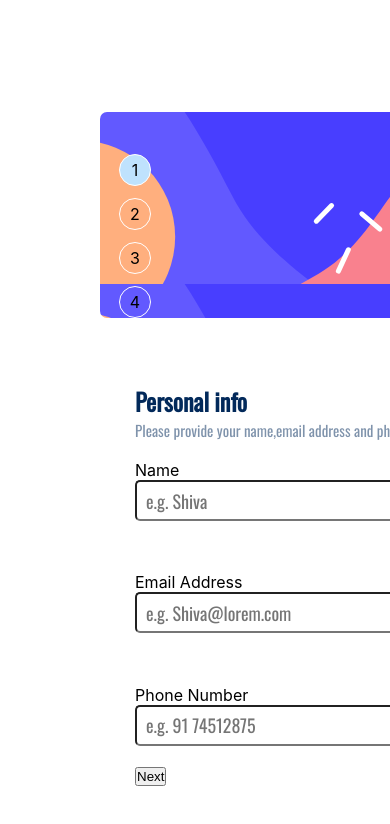
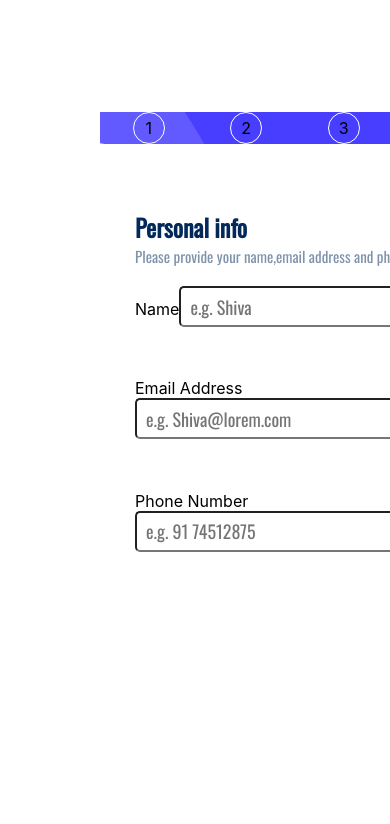
Before and after one commit to jyotirmoy-sinhababu/Multi-step-form, a React (Create React App) app: page / in a window 390 px wide. Shown: the top 824 px of the page. Built offline with nearby package versions, Linux system fonts and the light colour scheme; the HTML template or start-up script is replaced by a standard one.

Commit message:
style added

```diff
--- a/src/components/info/YourInfo.js
+++ b/src/components/info/YourInfo.js
@@ -65,8 +65,10 @@ const YourInfo = ({ setInputData, inputData }) => {
           />
         </div>
       </div>
-      <div>
-        <button onClick={() => dispatch(increment())}>Next</button>
+      <div className='info-btn-cnt'>
+        <button className='info-btn' onClick={() => dispatch(increment())}>
+          Next
+        </button>
       </div>
     </div>
   );
--- a/src/components/info/info.css
+++ b/src/components/info/info.css
@@ -10,11 +10,6 @@
   display: flex;
   flex-direction: column;
   gap: 3.2rem;
-}
-
-.input-cnt {
-  display: flex;
-  flex-direction: column;
 }
 
 .input-box {
@@ -40,6 +35,12 @@
   opacity: 0.5;
 }
 
+.info-btn-cnt {
+  display: flex;
+  justify-content: flex-end;
+  margin-top: 40px;
+}
+
 @media screen and (max-width: 650px) {
   .info-cnt {
     padding-left: 35px;
--- a/src/components/sideBar/SideBar.js
+++ b/src/components/sideBar/SideBar.js
@@ -8,6 +8,8 @@ const SideBar = () => {
   const count = useSelector((state) => state.counter.value);
 
   return (
+    <>
+      {' '}
       <div className='sidebar-cnt'>
         <div className='sidebar-small-cnt'>
           <div className={`sidebar-num-cnt ${count == 0 ? 'on' : 'off'}`}>
@@ -45,7 +47,22 @@ const SideBar = () => {
             <p>SUMMARY</p>
           </div>
         </div>
+      </div>{' '}
+      <div className='sideBar-mobile-view'>
+        <div className={`sidebar-num-cnt ${count == 3 ? 'on' : 'off'}`}>
+          <p>1</p>
+        </div>{' '}
+        <div className={`sidebar-num-cnt ${count == 3 ? 'on' : 'off'}`}>
+          <p>2</p>
+        </div>{' '}
+        <div className={`sidebar-num-cnt ${count == 3 ? 'on' : 'off'}`}>
+          <p>3</p>
+        </div>{' '}
+        <div className={`sidebar-num-cnt ${count == 3 ? 'on' : 'off'}`}>
+          <p>4</p>
         </div>
+      </div>
+    </>
   );
 };
 
--- a/src/components/sideBar/sidebar.css
+++ b/src/components/sideBar/sidebar.css
@@ -5,12 +5,15 @@
   padding-left: 19px;
   padding-top: 42px;
   gap: 12px;
-  position: relative;
   background: url('../../assets/sidebar.svg');
   height: 500px;
   max-width: 270px;
   width: 100%;
   border-radius: 7px;
+}
+
+.sideBar-mobile-view {
+  display: none;
 }
 
 .sidebar-small-cnt {
@@ -36,26 +39,13 @@
 
 @media screen and (max-width: 650px) {
   .sidebar-cnt {
-    display: flex;
-    background-repeat: no-repeat;
-    padding-left: 19px;
-    padding-top: 42px;
-    gap: 12px;
-    position: relative;
-    background: url('../../assets/sidebarmobile.svg');
-    height: 600px;
-    max-width: 470px;
-    width: 100%;
-    border-radius: 7px;
-  }
-
-  .sidebar-para-cnt {
     display: none;
   }
 
-  .sidebar-small-cnt {
+  .sideBar-mobile-view {
     display: flex;
-    flex-direction: row;
-    gap: 19px;
+    background: url('../../assets/sidebarmobile.svg');
+    justify-content: space-around;
+    width: 100%;
   }
 }
--- a/src/pages/container/Container.js
+++ b/src/pages/container/Container.js
@@ -32,7 +32,7 @@ const MainPage = ({}) => {
 
   return (
     <div className='form-cnt'>
-      <form>
+      <form autoComplete='on'>
         {count == 0 ? (
           <YourInfo inputData={inputData} setInputData={setInputData} />
         ) : count == 1 ? (
```
Lines whose indentation alone changed are shown as unchanged.
